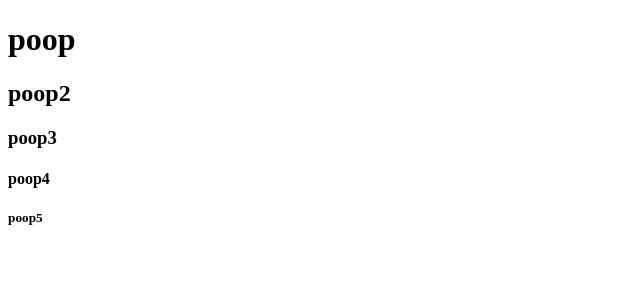
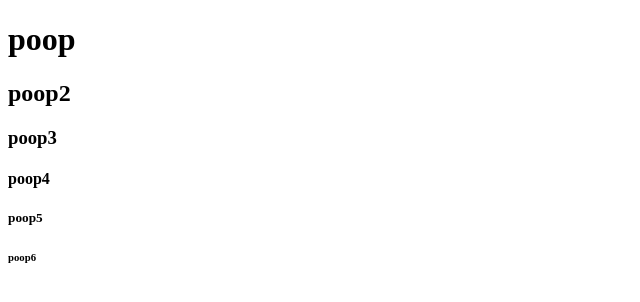
Before and after one commit to selkhart/team-repo, a plain HTML site: page index.html in a window 1280 px wide. Shown: the full height of the page, 0-640 px from the left. Drawn offline with Linux system fonts and the light colour scheme.

Commit message:
added g6

```diff
--- a/index.html
+++ b/index.html
@@ -10,5 +10,6 @@
 <h3>poop3</h3>
 <h4>poop4</h4>
 <h5>poop5</h5>
+<h6>poop6</h6>
 </body>
 </html>
```
